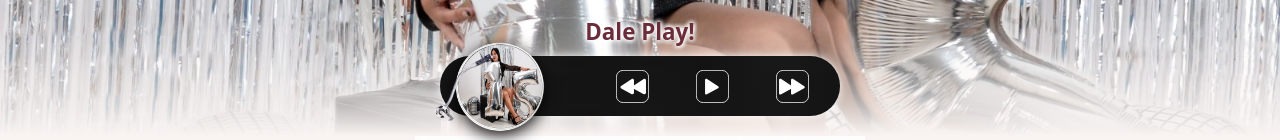
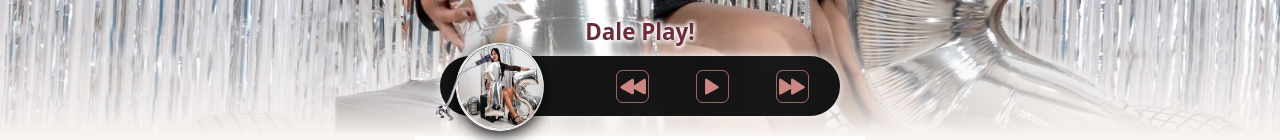
Before and after one commit to produccionesjano70-crea/mis15yuli, a plain HTML site: page index.html in a window 1280 px wide. Shown: the part 464-604 px from the top of the page. Drawn offline with nearby package versions, Linux system fonts and the light colour scheme; a web font is replaced by a local one.

Commit message:
Update styles.css

```diff
--- a/estilos/styles.css
+++ b/estilos/styles.css
@@ -1724,3 +1724,13 @@ input[type="radio"] {
 .boton-descarga:hover {
     background-color: #0056b3;
 }
+
+/* Cambia todos los SVG/iconos a color bordo */
+.controles__img,
+.itinerario__icon,
+.whatsapp__icon,
+.copiar__icon,
+.album__icon,
+.info_icon {
+    filter: invert(18%) sepia(40%) saturate(800%) hue-rotate(300deg) brightness(80%);
+}
```
